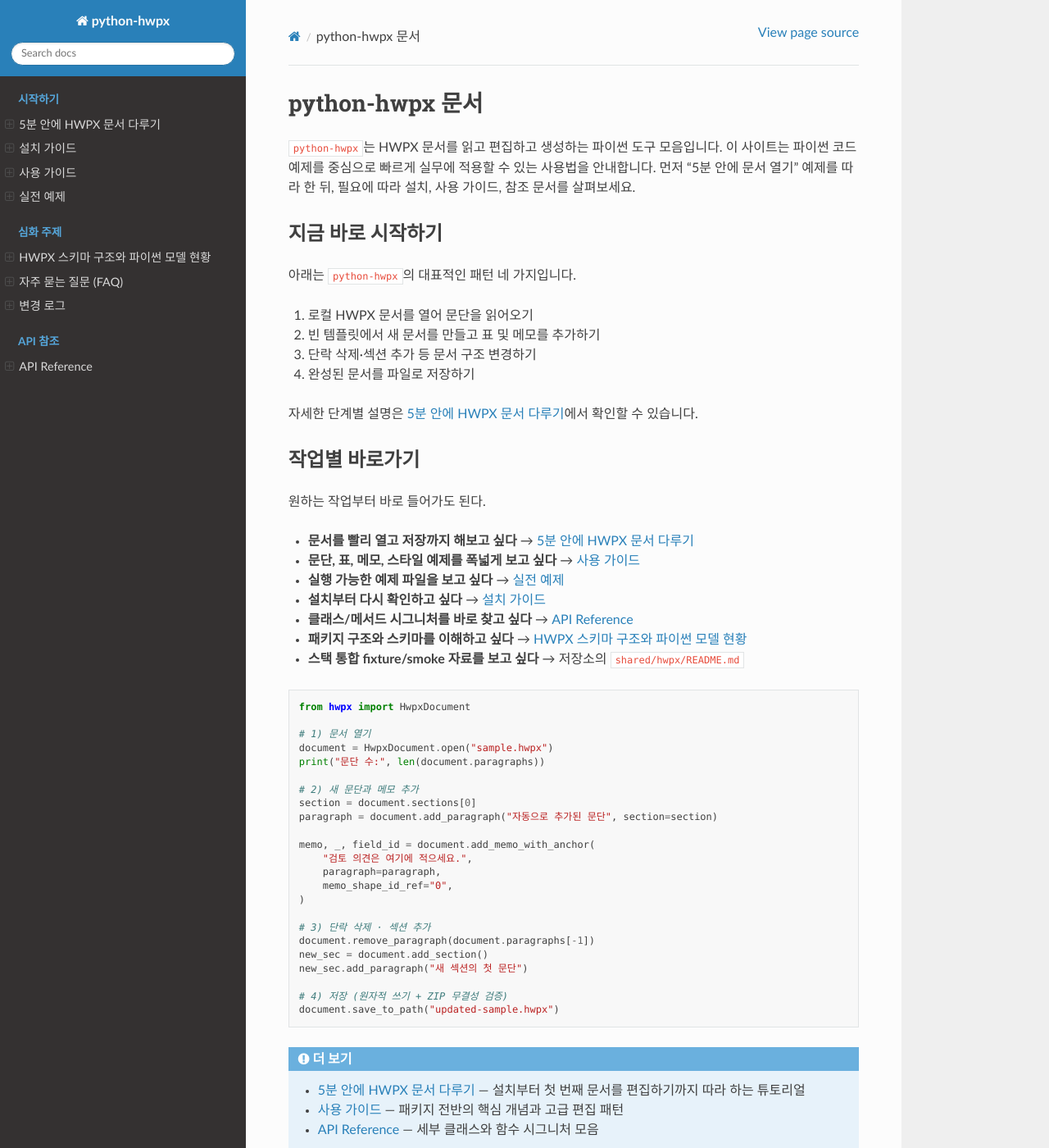
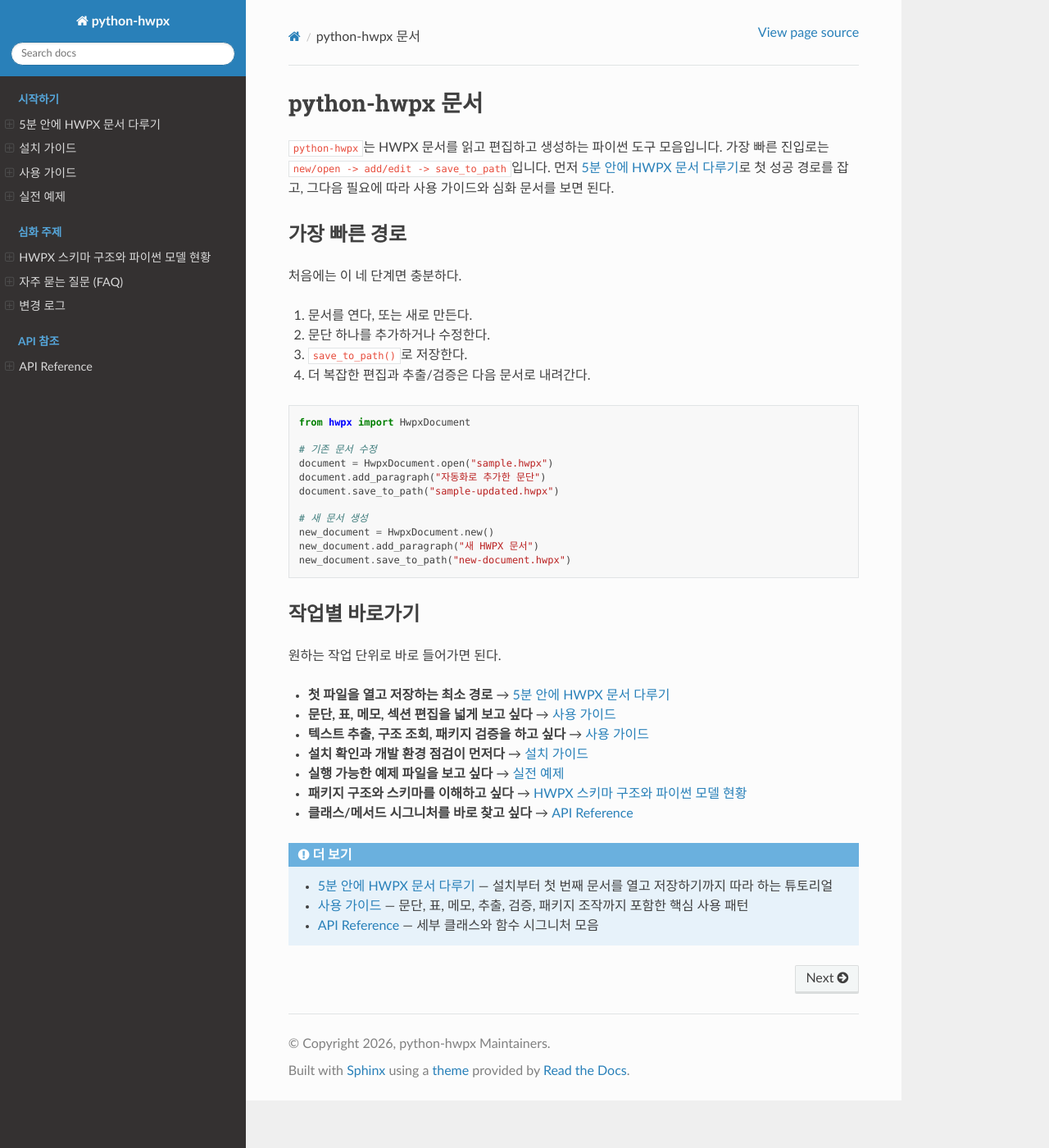
Before and after one commit to airmang/python-hwpx, a Sphinx documentation site: the page built from docs/index.md, in a window 1280 px wide and 1400 px high. Shown: the whole window at 82% size. Built offline with Sphinx 7.4.7 and the Read the Docs theme 3.1.0, drawn with Linux system fonts in a browser that asks for light colours.

Commit message:
Refocus docs on the first HWPX success path

````diff
--- a/docs/index.md
+++ b/docs/index.md
@@ -1,6 +1,6 @@
 # python-hwpx 문서
 
-`python-hwpx`는 HWPX 문서를 읽고 편집하고 생성하는 파이썬 도구 모음입니다. 이 사이트는 파이썬 코드 예제를 중심으로 빠르게 실무에 적용할 수 있는 사용법을 안내합니다. 먼저 "5분 안에 문서 열기" 예제를 따라 한 뒤, 필요에 따라 설치, 사용 가이드, 참조 문서를 살펴보세요.
+`python-hwpx`는 HWPX 문서를 읽고 편집하고 생성하는 파이썬 도구 모음입니다. 가장 빠른 진입로는 `new/open -> add/edit -> save_to_path`입니다. 먼저 {doc}`quickstart`로 첫 성공 경로를 잡고, 그다음 필요에 따라 사용 가이드와 심화 문서를 보면 된다.
 
 ```{toctree}
 :maxdepth: 2
@@ -31,57 +31,43 @@
 api_reference
 ```
 
-## 지금 바로 시작하기
+## 가장 빠른 경로
 
-아래는 `python-hwpx`의 대표적인 패턴 네 가지입니다.
+처음에는 이 네 단계면 충분하다.
 
-1. 로컬 HWPX 문서를 열어 문단을 읽어오기
-2. 빈 템플릿에서 새 문서를 만들고 표 및 메모를 추가하기
-3. 단락 삭제·섹션 추가 등 문서 구조 변경하기
-4. 완성된 문서를 파일로 저장하기
-
-자세한 단계별 설명은 {doc}`quickstart`에서 확인할 수 있습니다.
-
-## 작업별 바로가기
-
-원하는 작업부터 바로 들어가도 된다.
-
-- **문서를 빨리 열고 저장까지 해보고 싶다** → {doc}`quickstart`
-- **문단, 표, 메모, 스타일 예제를 폭넓게 보고 싶다** → {doc}`usage`
-- **실행 가능한 예제 파일을 보고 싶다** → {doc}`examples`
-- **설치부터 다시 확인하고 싶다** → {doc}`installation`
-- **클래스/메서드 시그니처를 바로 찾고 싶다** → {doc}`api_reference`
-- **패키지 구조와 스키마를 이해하고 싶다** → {doc}`schema-overview`
-- **스택 통합 fixture/smoke 자료를 보고 싶다** → 저장소의 `shared/hwpx/README.md`
+1. 문서를 연다, 또는 새로 만든다.
+2. 문단 하나를 추가하거나 수정한다.
+3. `save_to_path()`로 저장한다.
+4. 더 복잡한 편집과 추출/검증은 다음 문서로 내려간다.
 
 ```python
 from hwpx import HwpxDocument
 
-# 1) 문서 열기
+# 기존 문서 수정
 document = HwpxDocument.open("sample.hwpx")
-print("문단 수:", len(document.paragraphs))
+document.add_paragraph("자동화로 추가한 문단")
+document.save_to_path("sample-updated.hwpx")
 
-# 2) 새 문단과 메모 추가
-section = document.sections[0]
-paragraph = document.add_paragraph("자동으로 추가된 문단", section=section)
-
-memo, _, field_id = document.add_memo_with_anchor(
-    "검토 의견은 여기에 적으세요.",
-    paragraph=paragraph,
-    memo_shape_id_ref="0",
-)
-
-# 3) 단락 삭제 · 섹션 추가
-document.remove_paragraph(document.paragraphs[-1])
-new_sec = document.add_section()
-new_sec.add_paragraph("새 섹션의 첫 문단")
-
-# 4) 저장 (원자적 쓰기 + ZIP 무결성 검증)
-document.save_to_path("updated-sample.hwpx")
+# 새 문서 생성
+new_document = HwpxDocument.new()
+new_document.add_paragraph("새 HWPX 문서")
+new_document.save_to_path("new-document.hwpx")
 ```
 
+## 작업별 바로가기
+
+원하는 작업 단위로 바로 들어가면 된다.
+
+- **첫 파일을 열고 저장하는 최소 경로** → {doc}`quickstart`
+- **문단, 표, 메모, 섹션 편집을 넓게 보고 싶다** → {doc}`usage`
+- **텍스트 추출, 구조 조회, 패키지 검증을 하고 싶다** → {doc}`usage`
+- **설치 확인과 개발 환경 점검이 먼저다** → {doc}`installation`
+- **실행 가능한 예제 파일을 보고 싶다** → {doc}`examples`
+- **패키지 구조와 스키마를 이해하고 싶다** → {doc}`schema-overview`
+- **클래스/메서드 시그니처를 바로 찾고 싶다** → {doc}`api_reference`
+
 ```{seealso}
-- {doc}`quickstart` — 설치부터 첫 번째 문서를 편집하기까지 따라 하는 튜토리얼
-- {doc}`usage` — 패키지 전반의 핵심 개념과 고급 편집 패턴
+- {doc}`quickstart` — 설치부터 첫 번째 문서를 열고 저장하기까지 따라 하는 튜토리얼
+- {doc}`usage` — 문단, 표, 메모, 추출, 검증, 패키지 조작까지 포함한 핵심 사용 패턴
 - {doc}`api_reference` — 세부 클래스와 함수 시그니처 모음
 ```
````
Also changed, not shown: README.md (+49 -42 lines), docs/quickstart.md (+102 -130 lines), 1 other file.
